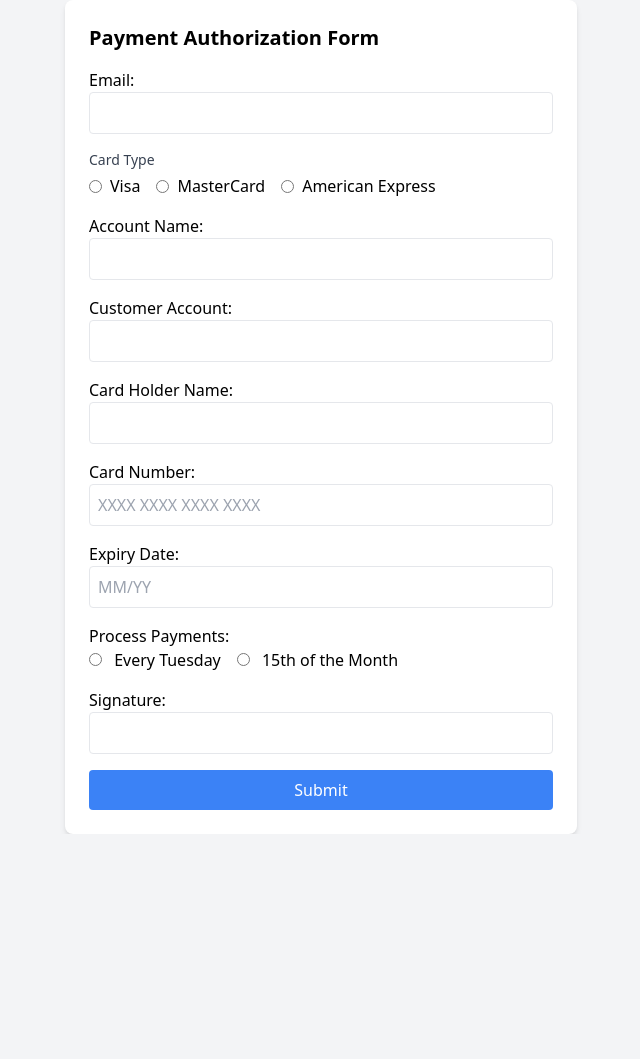
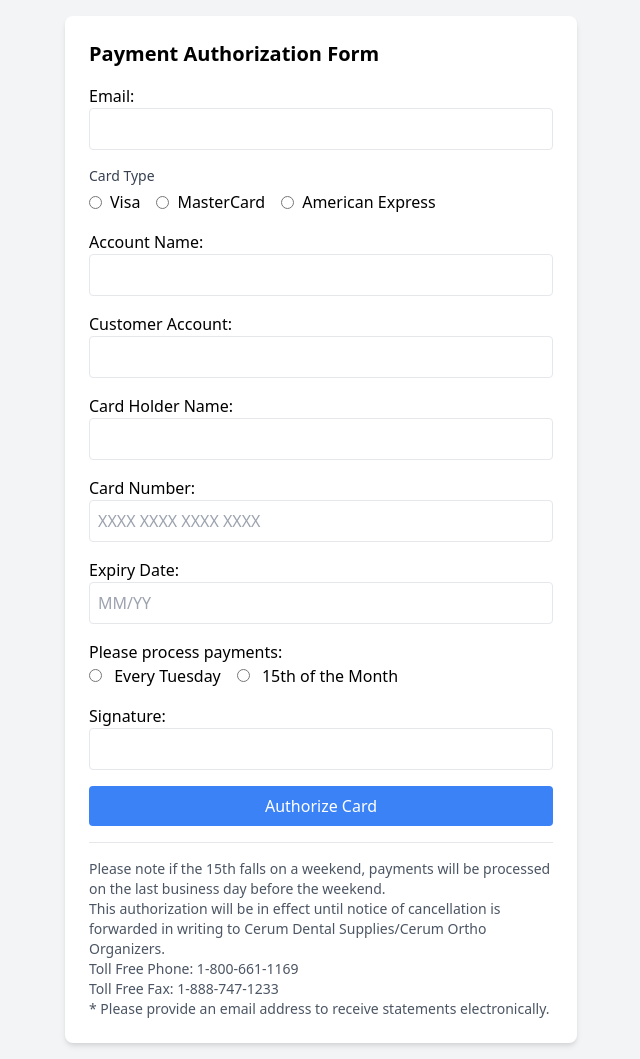
Before and after one commit to ApetweBc/PaymentAuthorizationEncryption, a website with bundled scripts: page public/index.html in a window 1280 px wide. Shown: the whole page, without its empty margins (319-959 px from the left). Before the commit the page ends 834 px from the top, so only its background shows below. Built offline with nearby package versions, Linux system fonts and the light colour scheme.

Commit message:
enhance payment authorization form layout and instructions; update button text for clarity

```diff
--- a/public/index.html
+++ b/public/index.html
@@ -58,7 +58,7 @@
       }
     </style>
   </head>
-  <body class="bg-gray-100 flex items-center justify-center min-h-screen">
+  <body class="bg-gray-100 flex items-center justify-center min-h-screen p-4">
     <div class="bg-white p-6 rounded-lg shadow-md w-full max-w-lg">
       <h2 class="text-xl font-bold mb-4">Payment Authorization Form</h2>
       <form id="payment-form" class="space-y-4">
@@ -73,9 +73,7 @@
 
         <!-- Card Type Selection -->
         <div>
-          <label class="block text-sm font-medium text-gray-700"
-            >Card Type</label
-          >
+          <span class="block text-sm font-medium text-gray-700">Card Type</span>
           <div class="flex gap-4 mt-1">
             <label class="inline-flex items-center">
               <input
@@ -153,7 +151,7 @@
             class="w-full p-2 border rounded"
         /></label>
         <label class="block"
-          >Process Payments:
+          >Please process payments:
           <div class="flex space-x-4">
             <label
               ><input
@@ -187,28 +185,22 @@
           type="submit"
           class="w-full bg-blue-500 text-white py-2 rounded flex items-center justify-center"
         >
-          <span>Submit</span>
+          <span>Authorize Card</span>
           <div class="spinner ml-2"></div>
         </button>
+
+        <p class="text-gray-600 text-sm mt-4 border-t pt-4">
+          Please note if the 15th falls on a weekend, payments will be processed
+          on the last business day before the weekend. <br />
+          This authorization will be in effect until notice of cancellation is
+          forwarded in writing to Cerum Dental Supplies/Cerum Ortho Organizers.
+          <br />
+          Toll Free Phone: 1-800-661-1169 <br />
+          Toll Free Fax: 1-888-747-1233 <br />
+          * Please provide an email address to receive statements
+          electronically.
+        </p>
       </form>
-      <!-- <script>
-        document
-          .getElementById("payment-form")
-          .addEventListener("submit", async function (event) {
-            event.preventDefault();
-            const formData = new FormData(event.target);
-            const data = Object.fromEntries(formData.entries());
-
-            const response = await fetch("/submit", {
-              method: "POST",
-              headers: { "Content-Type": "application/json" },
-              body: JSON.stringify(data),
-            });
-
-            const result = await response.json();
-            alert(result.message);
-          });
-      </script> -->
     </div>
   </body>
 </html>
```
